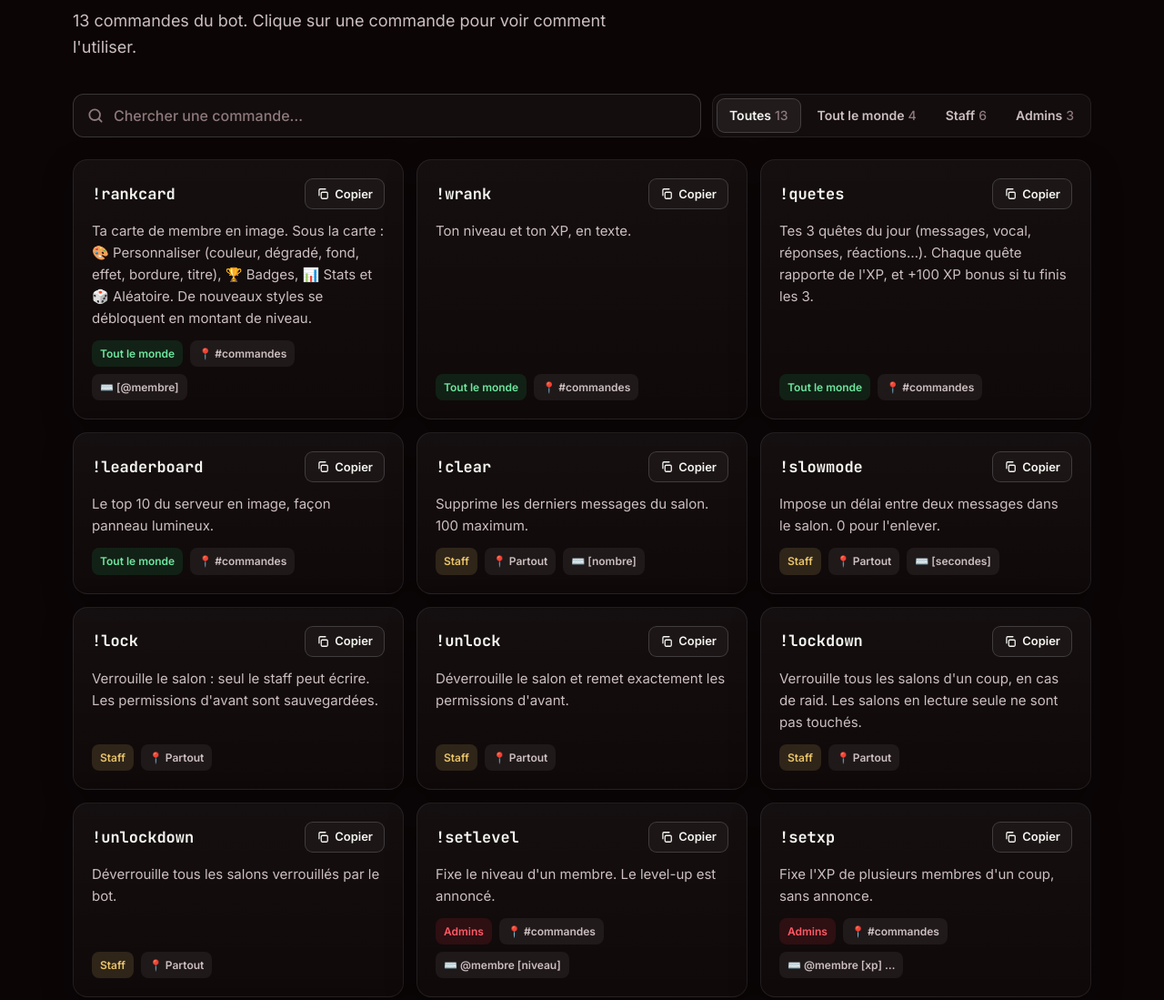
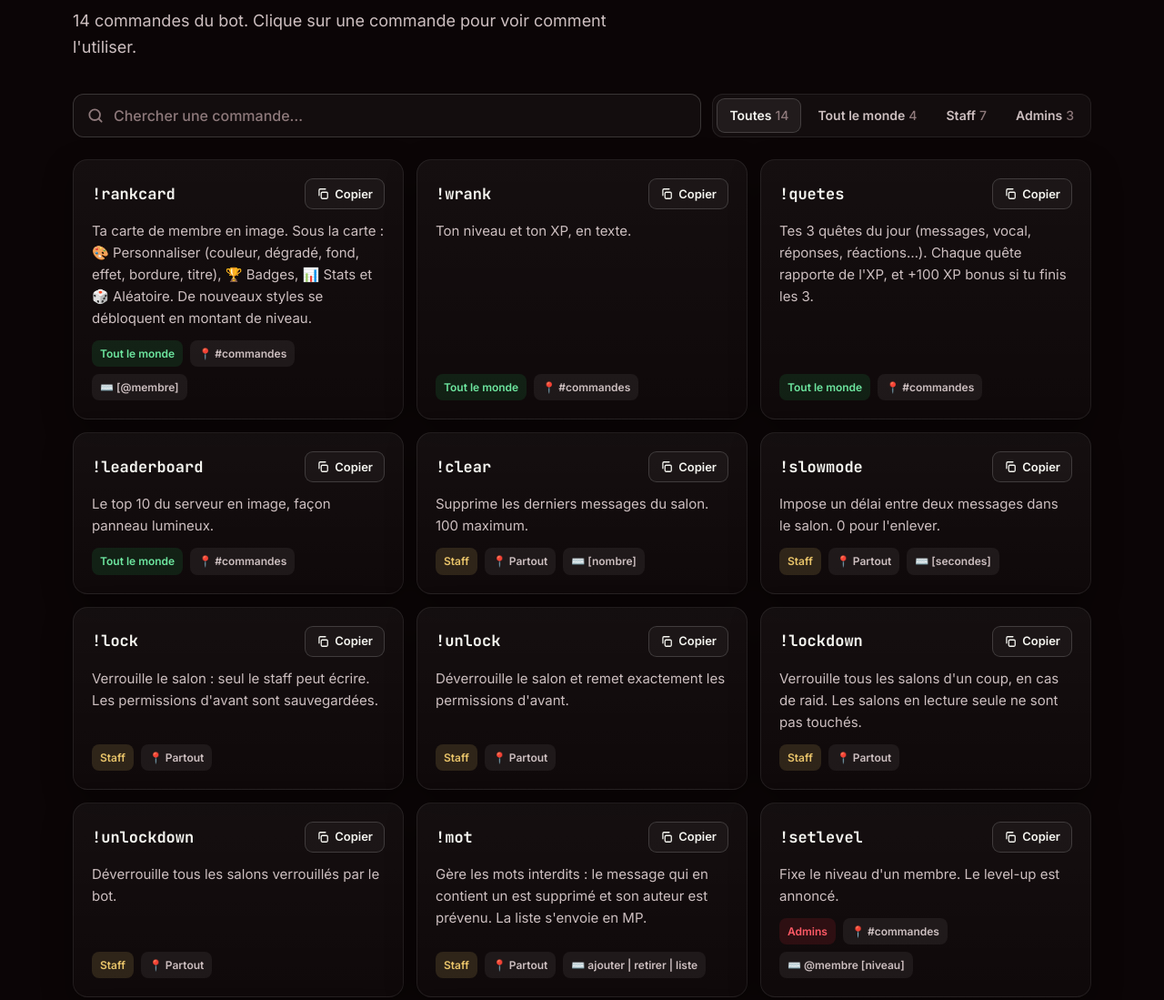
Before and after one commit to SpikeOff78/wiss-site, a plain HTML site: page commandes.html in a window 1280 px wide. Shown: the part 254-1353 px from the top of the page at 91% size. Drawn offline with nearby package versions, Linux system fonts and the light colour scheme.

Commit message:
ajout !mot

```diff
--- a/commandes.html
+++ b/commandes.html
@@ -51,14 +51,14 @@
   <div class="conteneur">
     <span class="surtitre">Le bot</span>
     <h1>Commandes</h1>
-    <p>13 commandes du bot. Clique sur une commande pour voir comment l'utiliser.</p>
+    <p>14 commandes du bot. Clique sur une commande pour voir comment l'utiliser.</p>
   </div>
 </section>
 <section class="conteneur" style="padding-bottom:20px">
   <div class="outils">
     <label class="recherche" for="recherche-cmd"><span class="sr-only">Chercher une commande</span><svg width="20" height="20" viewBox="0 0 24 24" fill="none" stroke="currentColor" stroke-width="2.2" stroke-linecap="round" aria-hidden="true"><circle cx="11" cy="11" r="7"/><path d="M20 20l-3.5-3.5"/></svg>
       <input id="recherche-cmd" type="search" placeholder="Chercher une commande…" autocomplete="off" spellcheck="false"></label>
-    <div class="segments" role="group" aria-label="Filtrer par accès"><button type="button" data-filtre="toutes" aria-pressed="true">Toutes<span>13</span></button><button type="button" data-filtre="tous" aria-pressed="false">Tout le monde<span>4</span></button><button type="button" data-filtre="staff" aria-pressed="false">Staff<span>6</span></button><button type="button" data-filtre="admin" aria-pressed="false">Admins<span>3</span></button></div>
+    <div class="segments" role="group" aria-label="Filtrer par accès"><button type="button" data-filtre="toutes" aria-pressed="true">Toutes<span>14</span></button><button type="button" data-filtre="tous" aria-pressed="false">Tout le monde<span>4</span></button><button type="button" data-filtre="staff" aria-pressed="false">Staff<span>7</span></button><button type="button" data-filtre="admin" aria-pressed="false">Admins<span>3</span></button></div>
   </div>
   <ul class="grille-cmd" id="grille-cmd">
     <li class="carte carte-survol cmd" data-acces="tous" data-cmd="{&quot;nom&quot;: &quot;!rankcard&quot;, &quot;desc&quot;: &quot;Ta carte de membre en image. Sous la carte : 🎨 Personnaliser (couleur, dégradé, fond, effet, bordure, titre), 🏆 Badges, 📊 Stats et 🎲 Aléatoire. De nouveaux styles se débloquent en montant de niveau.&quot;, &quot;usage&quot;: &quot;!rankcard [@membre]&quot;, &quot;acces&quot;: &quot;Tout le monde&quot;, &quot;salon&quot;: &quot;#commandes&quot;, &quot;exemples&quot;: [&quot;!rankcard&quot;, &quot;!rankcard @Wiss&quot;]}" tabindex="0" role="button" aria-label="Détails de !rankcard"><div class="cmd-tete"><span class="cmd-nom">!rankcard</span><button class="copier" type="button" data-copier="!rankcard" aria-label="Copier !rankcard"><svg width="14" height="14" viewBox="0 0 24 24" fill="none" stroke="currentColor" stroke-width="2.2" stroke-linecap="round" stroke-linejoin="round" aria-hidden="true"><rect x="9" y="9" width="12" height="12" rx="2"/><path d="M5 15V5a2 2 0 0 1 2-2h10"/></svg> Copier</button></div><p class="cmd-desc">Ta carte de membre en image. Sous la carte : 🎨 Personnaliser (couleur, dégradé, fond, effet, bordure, titre), 🏆 Badges, 📊 Stats et 🎲 Aléatoire. De nouveaux styles se débloquent en montant de niveau.</p><div class="cmd-meta"><span class="meta acces-tous">Tout le monde</span><span class="meta">📍 #commandes</span><span class="meta">⌨️ [@membre]</span></div></li>
@@ -71,6 +71,7 @@
     <li class="carte carte-survol cmd" data-acces="staff" data-cmd="{&quot;nom&quot;: &quot;!unlock&quot;, &quot;desc&quot;: &quot;Déverrouille le salon et remet exactement les permissions d&#x27;avant.&quot;, &quot;usage&quot;: &quot;!unlock&quot;, &quot;acces&quot;: &quot;Staff&quot;, &quot;salon&quot;: &quot;Partout&quot;, &quot;exemples&quot;: [&quot;!unlock&quot;]}" tabindex="0" role="button" aria-label="Détails de !unlock"><div class="cmd-tete"><span class="cmd-nom">!unlock</span><button class="copier" type="button" data-copier="!unlock" aria-label="Copier !unlock"><svg width="14" height="14" viewBox="0 0 24 24" fill="none" stroke="currentColor" stroke-width="2.2" stroke-linecap="round" stroke-linejoin="round" aria-hidden="true"><rect x="9" y="9" width="12" height="12" rx="2"/><path d="M5 15V5a2 2 0 0 1 2-2h10"/></svg> Copier</button></div><p class="cmd-desc">Déverrouille le salon et remet exactement les permissions d&#x27;avant.</p><div class="cmd-meta"><span class="meta acces-staff">Staff</span><span class="meta">📍 Partout</span></div></li>
     <li class="carte carte-survol cmd" data-acces="staff" data-cmd="{&quot;nom&quot;: &quot;!lockdown&quot;, &quot;desc&quot;: &quot;Verrouille tous les salons d&#x27;un coup, en cas de raid. Les salons en lecture seule ne sont pas touchés.&quot;, &quot;usage&quot;: &quot;!lockdown&quot;, &quot;acces&quot;: &quot;Staff&quot;, &quot;salon&quot;: &quot;Partout&quot;, &quot;exemples&quot;: [&quot;!lockdown&quot;]}" tabindex="0" role="button" aria-label="Détails de !lockdown"><div class="cmd-tete"><span class="cmd-nom">!lockdown</span><button class="copier" type="button" data-copier="!lockdown" aria-label="Copier !lockdown"><svg width="14" height="14" viewBox="0 0 24 24" fill="none" stroke="currentColor" stroke-width="2.2" stroke-linecap="round" stroke-linejoin="round" aria-hidden="true"><rect x="9" y="9" width="12" height="12" rx="2"/><path d="M5 15V5a2 2 0 0 1 2-2h10"/></svg> Copier</button></div><p class="cmd-desc">Verrouille tous les salons d&#x27;un coup, en cas de raid. Les salons en lecture seule ne sont pas touchés.</p><div class="cmd-meta"><span class="meta acces-staff">Staff</span><span class="meta">📍 Partout</span></div></li>
     <li class="carte carte-survol cmd" data-acces="staff" data-cmd="{&quot;nom&quot;: &quot;!unlockdown&quot;, &quot;desc&quot;: &quot;Déverrouille tous les salons verrouillés par le bot.&quot;, &quot;usage&quot;: &quot;!unlockdown&quot;, &quot;acces&quot;: &quot;Staff&quot;, &quot;salon&quot;: &quot;Partout&quot;, &quot;exemples&quot;: [&quot;!unlockdown&quot;]}" tabindex="0" role="button" aria-label="Détails de !unlockdown"><div class="cmd-tete"><span class="cmd-nom">!unlockdown</span><button class="copier" type="button" data-copier="!unlockdown" aria-label="Copier !unlockdown"><svg width="14" height="14" viewBox="0 0 24 24" fill="none" stroke="currentColor" stroke-width="2.2" stroke-linecap="round" stroke-linejoin="round" aria-hidden="true"><rect x="9" y="9" width="12" height="12" rx="2"/><path d="M5 15V5a2 2 0 0 1 2-2h10"/></svg> Copier</button></div><p class="cmd-desc">Déverrouille tous les salons verrouillés par le bot.</p><div class="cmd-meta"><span class="meta acces-staff">Staff</span><span class="meta">📍 Partout</span></div></li>
+    <li class="carte carte-survol cmd" data-acces="staff" data-cmd="{&quot;nom&quot;: &quot;!mot&quot;, &quot;desc&quot;: &quot;Gère les mots interdits : le message qui en contient un est supprimé et son auteur est prévenu. La liste s&#x27;envoie en MP.&quot;, &quot;usage&quot;: &quot;!mot ajouter &lt;mot&gt; · !mot retirer &lt;mot&gt; · !mot liste&quot;, &quot;acces&quot;: &quot;Staff&quot;, &quot;salon&quot;: &quot;Partout&quot;, &quot;exemples&quot;: [&quot;!mot ajouter insulte&quot;, &quot;!mot retirer insulte&quot;, &quot;!mot liste&quot;]}" tabindex="0" role="button" aria-label="Détails de !mot"><div class="cmd-tete"><span class="cmd-nom">!mot</span><button class="copier" type="button" data-copier="!mot" aria-label="Copier !mot"><svg width="14" height="14" viewBox="0 0 24 24" fill="none" stroke="currentColor" stroke-width="2.2" stroke-linecap="round" stroke-linejoin="round" aria-hidden="true"><rect x="9" y="9" width="12" height="12" rx="2"/><path d="M5 15V5a2 2 0 0 1 2-2h10"/></svg> Copier</button></div><p class="cmd-desc">Gère les mots interdits : le message qui en contient un est supprimé et son auteur est prévenu. La liste s&#x27;envoie en MP.</p><div class="cmd-meta"><span class="meta acces-staff">Staff</span><span class="meta">📍 Partout</span><span class="meta">⌨️ ajouter | retirer | liste</span></div></li>
     <li class="carte carte-survol cmd" data-acces="admin" data-cmd="{&quot;nom&quot;: &quot;!setlevel&quot;, &quot;desc&quot;: &quot;Fixe le niveau d&#x27;un membre. Le level-up est annoncé.&quot;, &quot;usage&quot;: &quot;!setlevel @membre &lt;niveau&gt;&quot;, &quot;acces&quot;: &quot;Admins&quot;, &quot;salon&quot;: &quot;#commandes&quot;, &quot;exemples&quot;: [&quot;!setlevel @Kanki 15&quot;]}" tabindex="0" role="button" aria-label="Détails de !setlevel"><div class="cmd-tete"><span class="cmd-nom">!setlevel</span><button class="copier" type="button" data-copier="!setlevel" aria-label="Copier !setlevel"><svg width="14" height="14" viewBox="0 0 24 24" fill="none" stroke="currentColor" stroke-width="2.2" stroke-linecap="round" stroke-linejoin="round" aria-hidden="true"><rect x="9" y="9" width="12" height="12" rx="2"/><path d="M5 15V5a2 2 0 0 1 2-2h10"/></svg> Copier</button></div><p class="cmd-desc">Fixe le niveau d&#x27;un membre. Le level-up est annoncé.</p><div class="cmd-meta"><span class="meta acces-admin">Admins</span><span class="meta">📍 #commandes</span><span class="meta">⌨️ @membre [niveau]</span></div></li>
     <li class="carte carte-survol cmd" data-acces="admin" data-cmd="{&quot;nom&quot;: &quot;!setxp&quot;, &quot;desc&quot;: &quot;Fixe l&#x27;XP de plusieurs membres d&#x27;un coup, sans annonce.&quot;, &quot;usage&quot;: &quot;!setxp @membre &lt;xp&gt; [@membre &lt;xp&gt; …]&quot;, &quot;acces&quot;: &quot;Admins&quot;, &quot;salon&quot;: &quot;#commandes&quot;, &quot;exemples&quot;: [&quot;!setxp @Kanki 50000&quot;, &quot;!setxp @A 1000 @B 2000&quot;]}" tabindex="0" role="button" aria-label="Détails de !setxp"><div class="cmd-tete"><span class="cmd-nom">!setxp</span><button class="copier" type="button" data-copier="!setxp" aria-label="Copier !setxp"><svg width="14" height="14" viewBox="0 0 24 24" fill="none" stroke="currentColor" stroke-width="2.2" stroke-linecap="round" stroke-linejoin="round" aria-hidden="true"><rect x="9" y="9" width="12" height="12" rx="2"/><path d="M5 15V5a2 2 0 0 1 2-2h10"/></svg> Copier</button></div><p class="cmd-desc">Fixe l&#x27;XP de plusieurs membres d&#x27;un coup, sans annonce.</p><div class="cmd-meta"><span class="meta acces-admin">Admins</span><span class="meta">📍 #commandes</span><span class="meta">⌨️ @membre [xp] …</span></div></li>
     <li class="carte carte-survol cmd" data-acces="admin" data-cmd="{&quot;nom&quot;: &quot;!serverstats&quot;, &quot;desc&quot;: &quot;Carte des statistiques du serveur en image.&quot;, &quot;usage&quot;: &quot;!serverstats&quot;, &quot;acces&quot;: &quot;Admins&quot;, &quot;salon&quot;: &quot;Partout&quot;, &quot;exemples&quot;: [&quot;!serverstats&quot;]}" tabindex="0" role="button" aria-label="Détails de !serverstats"><div class="cmd-tete"><span class="cmd-nom">!serverstats</span><button class="copier" type="button" data-copier="!serverstats" aria-label="Copier !serverstats"><svg width="14" height="14" viewBox="0 0 24 24" fill="none" stroke="currentColor" stroke-width="2.2" stroke-linecap="round" stroke-linejoin="round" aria-hidden="true"><rect x="9" y="9" width="12" height="12" rx="2"/><path d="M5 15V5a2 2 0 0 1 2-2h10"/></svg> Copier</button></div><p class="cmd-desc">Carte des statistiques du serveur en image.</p><div class="cmd-meta"><span class="meta acces-admin">Admins</span><span class="meta">📍 Partout</span></div></li>
```
